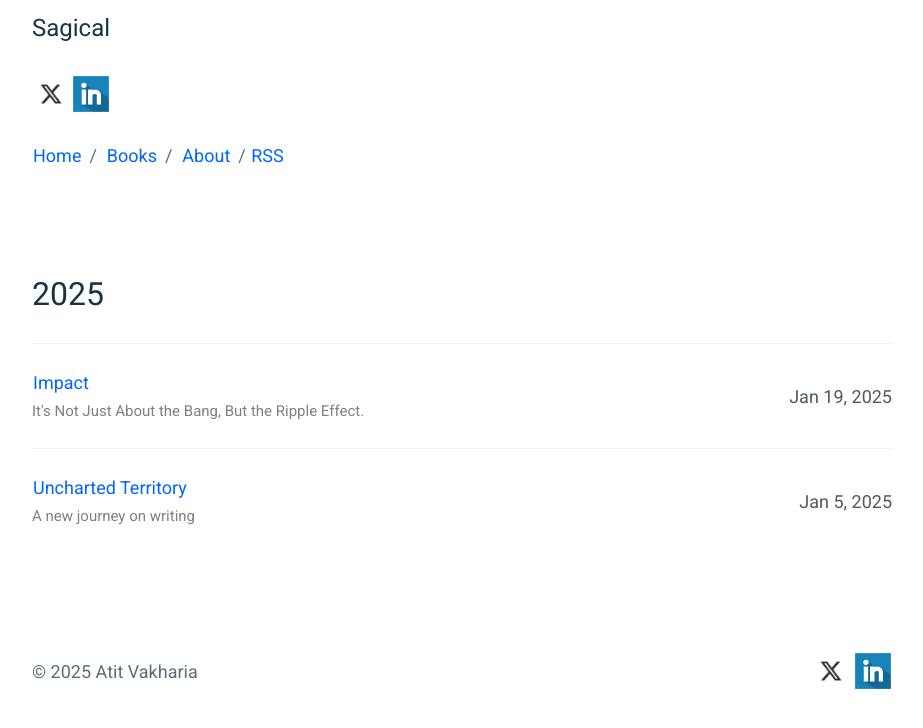
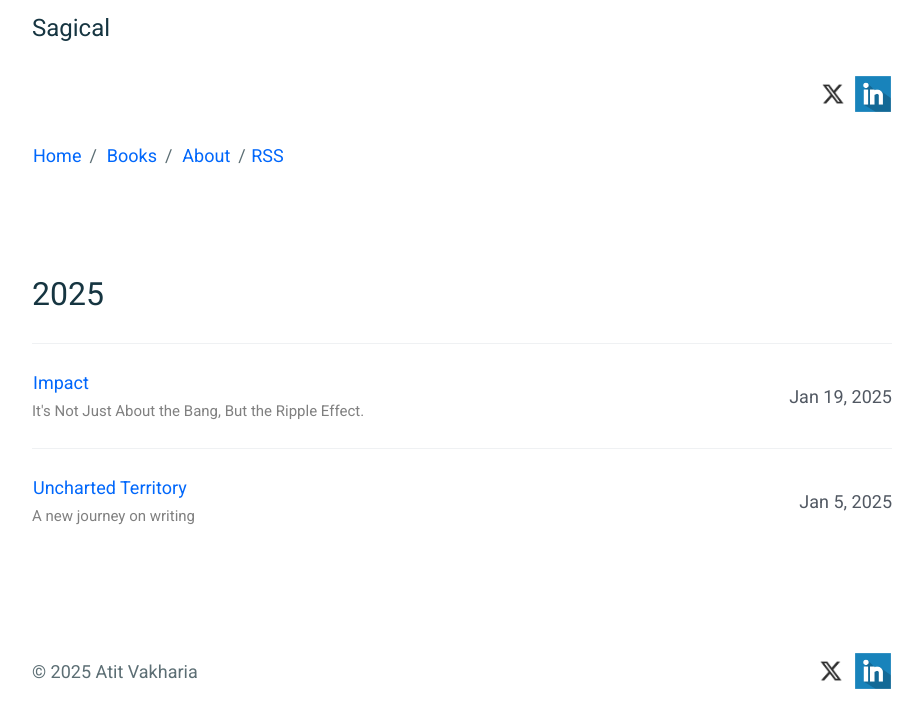
Before and after one commit to mkchoi212/paper-jekyll-theme, a Jekyll site: the page built from index.html, in a window 1280 px wide. Shown: the top 728 px of the page, without its empty margins (178-1101 px from the left). Built offline with Jekyll 4.4.1, drawn with Linux system fonts in a browser that asks for light colours.

Commit message:
Update header.html

```diff
--- a/_includes/header.html
+++ b/_includes/header.html
@@ -1,5 +1,8 @@
 <header class="c-page__header">
+  <div style="text-align: left;">
     <h1>{{ site.title}}</h1>
+  </div>
+  <div style="text-align: right;">
     {% if site.twitter_username %}
       <a href="https://twitter.com/{{ site.twitter_username }}">
         <img src="{{ site.baseurl }}/assets/x.png" alt="X" width="36" height="36" />
@@ -15,6 +18,7 @@
         <img src="{{ site.baseurl }}/assets/linkedin.png" alt="LinkedIn" width="36" height="36" />
       </a>
     {% endif %}
+  </div>
 
   {% if page.title == 'Home' %}
   <h1>{{ site.description }}</h1>
```
Lines whose indentation alone changed are shown as unchanged.
